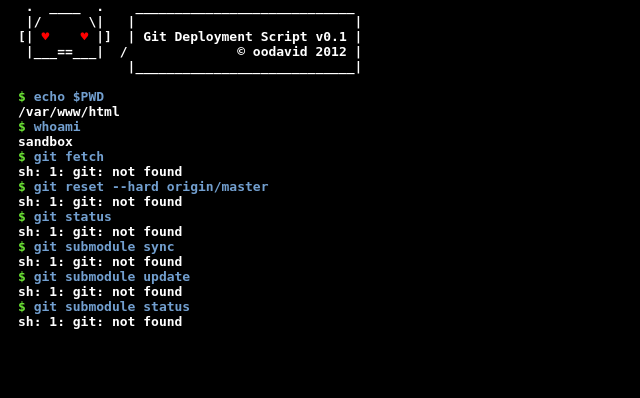
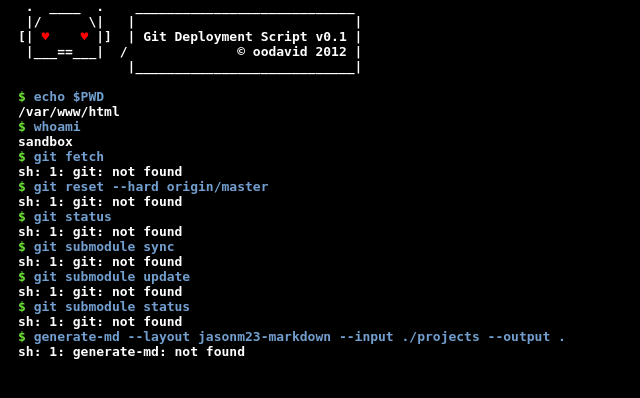
Before and after one commit to djnugent/danielnugent.net, a PHP site: page /deploy.php in a window 1280 px wide. Shown: the part 14-412 px from the top of the page, without its empty margins (0-640 px from the left). Run offline with PHP 8.4, Linux system fonts and the light colour scheme.

Commit message:
Enabled rendering

```diff
--- a/deploy.php
+++ b/deploy.php
@@ -26,7 +26,7 @@
 		'git submodule sync',
 		'git submodule update',
 		'git submodule status',
-    //'generate-md --layout jasonm23-markdown --input ./projects --output .',
+    'generate-md --layout jasonm23-markdown --input ./projects --output .', // render projects
 
 	);
 	// Run the commands for output
```
